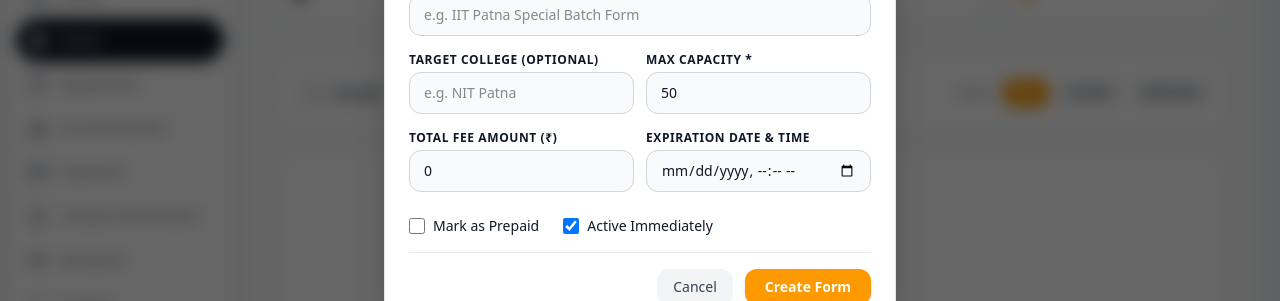
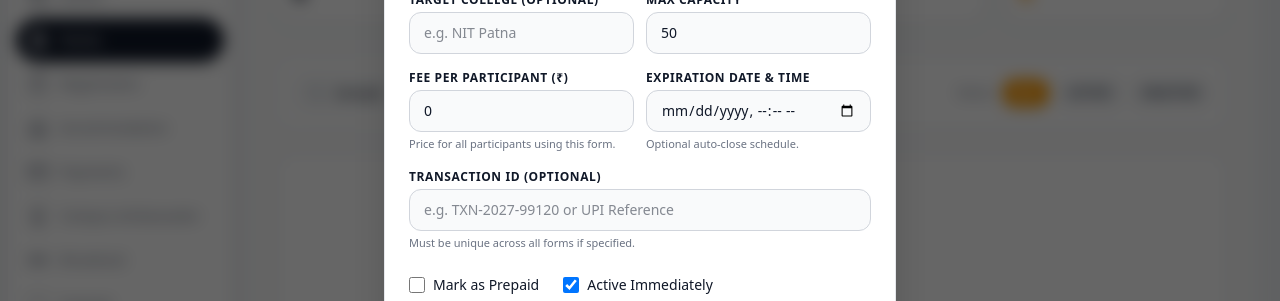
Before and after one commit to anweshaiitp-org/anweshaAdmin, a Next.js app: page /admin/forms in a window 1280 px wide. Both pictures are taken after typing "Sample" into the empty fields and a click on the button "Create New Form". Shown: the part 331-632 px from the top of the page. Built offline with nearby package versions, Linux system fonts and the light colour scheme; no server answers.

Commit message:
transactionId added in db

```diff
--- a/app/admin/forms/[formId]/page.tsx
+++ b/app/admin/forms/[formId]/page.tsx
@@ -116,6 +116,7 @@ export default function FormDetailPage({
         total_amount: formData.form.total_amount,
         is_prepaid: formData.form.is_prepaid,
         linked_payment_id: formData.form.linked_payment_id || '',
+        transaction_id: formData.form.transaction_id || '',
         expires_at: formData.form.expires_at ? formData.form.expires_at.substring(0, 16) : '',
         is_active: formData.form.is_active
       });
@@ -414,7 +415,7 @@ export default function FormDetailPage({
               </p>
             )}
 
-            <div className="grid grid-cols-2 sm:grid-cols-4 gap-4 mt-6 pt-4 border-t border-gray-200 dark:border-gray-700 text-sm">
+            <div className="grid grid-cols-2 sm:grid-cols-4 lg:grid-cols-5 gap-4 mt-6 pt-4 border-t border-gray-200 dark:border-gray-700 text-sm">
               <div>
                 <span className={`text-xs block ${dark ? 'text-gray-400' : 'text-gray-500'}`}>Event Name</span>
                 <span className="font-semibold text-amber-500">{eventData?.name || form.event_id}</span>
@@ -426,7 +427,7 @@ export default function FormDetailPage({
               </div>
 
               <div>
-                <span className={`text-xs block ${dark ? 'text-gray-400' : 'text-gray-500'}`}>Fee Override</span>
+                <span className={`text-xs block ${dark ? 'text-gray-400' : 'text-gray-500'}`}>Fee / Participant</span>
                 <span className="font-semibold">₹{form.total_amount}</span>
               </div>
 
@@ -436,6 +437,15 @@ export default function FormDetailPage({
                   {form.expires_at ? new Date(form.expires_at).toLocaleString() : 'Never'}
                 </span>
               </div>
+
+              {form.transaction_id && (
+                <div>
+                  <span className={`text-xs block ${dark ? 'text-gray-400' : 'text-gray-500'}`}>Transaction ID</span>
+                  <span className="font-semibold font-mono text-amber-400 text-xs truncate block" title={form.transaction_id}>
+                    {form.transaction_id}
+                  </span>
+                </div>
+              )}
             </div>
           </div>
 
@@ -980,7 +990,7 @@ export default function FormDetailPage({
                   {/* Fee Amount */}
                   <div>
                     <label className="block text-xs font-semibold uppercase tracking-wider mb-1.5">
-                      Total Fee Amount (₹)
+                      Fee per Participant (₹)
                     </label>
                     <div className="relative">
                       <FiDollarSign className="absolute left-3.5 top-1/2 -translate-y-1/2 text-gray-400" size={16} />
@@ -995,7 +1005,7 @@ export default function FormDetailPage({
                       />
                     </div>
                     <p className={`text-[11px] mt-1 ${dark ? 'text-gray-400' : 'text-gray-500'}`}>
-                      Standard event fee: ₹{eventData?.registration_fee || 0}. Set 0 for free entry.
+                      Price for all participants using this form. Standard event fee: ₹{eventData?.registration_fee || 0}. Set 0 for free entry.
                     </p>
                   </div>
 
@@ -1029,6 +1039,25 @@ export default function FormDetailPage({
                       Submissions will automatically close after this date. Leave blank to never expire.
                     </p>
                   </div>
+                </div>
+
+                {/* Transaction ID */}
+                <div>
+                  <label className="block text-xs font-semibold uppercase tracking-wider mb-1.5">
+                    Transaction ID (Optional)
+                  </label>
+                  <input
+                    type="text"
+                    value={editData.transaction_id || ''}
+                    onChange={(e) => setEditData({ ...editData, transaction_id: e.target.value })}
+                    placeholder="e.g. TXN-2027-891024 or UPI Reference"
+                    className={`w-full px-4 py-2.5 rounded-xl border text-sm outline-none transition-all ${
+                      dark ? 'bg-gray-900 border-gray-700 text-white focus:border-amber-500' : 'bg-gray-50 border-gray-300 text-gray-900 focus:border-amber-500'
+                    }`}
+                  />
+                  <p className={`text-[11px] mt-1 ${dark ? 'text-gray-400' : 'text-gray-500'}`}>
+                    Optional unique transaction reference for offline or external sponsor payment. Must be unique across all forms.
+                  </p>
                 </div>
               </div>
             </div>
--- a/app/admin/forms/page.tsx
+++ b/app/admin/forms/page.tsx
@@ -54,6 +54,7 @@ export default function FormsManagementPage() {
     total_amount: 0,
     is_prepaid: false,
     linked_payment_id: '',
+    transaction_id: '',
     expires_at: '',
     is_active: true
   });
@@ -180,6 +181,7 @@ export default function FormsManagementPage() {
         total_amount: 0,
         is_prepaid: false,
         linked_payment_id: '',
+        transaction_id: '',
         expires_at: '',
         is_active: true
       });
@@ -384,15 +386,27 @@ export default function FormsManagementPage() {
 
                       {/* Fee / Prepaid */}
                       <td className="py-4 px-4">
-                        <div className="font-semibold">₹{form.total_amount}</div>
-                        <div>
+                        <div className="font-semibold">
+                          ₹{form.total_amount} <span className="text-[11px] font-normal text-gray-400">/ person</span>
+                        </div>
+                        <div className="flex flex-col gap-0.5 mt-0.5">
                           {form.is_prepaid ? (
-                            <span className="text-[11px] font-bold text-emerald-500 bg-emerald-500/10 px-2 py-0.5 rounded-md uppercase tracking-wider">
+                            <span className="text-[11px] font-bold text-emerald-500 bg-emerald-500/10 px-2 py-0.5 rounded-md uppercase tracking-wider w-fit">
                               Prepaid
                             </span>
                           ) : (
                             <span className="text-[11px] font-medium text-gray-400">
                               Direct Pay
+                            </span>
+                          )}
+                          {form.transaction_id && (
+                            <span
+                              className={`text-[10px] font-mono truncate max-w-[140px] px-1.5 py-0.5 rounded ${
+                                dark ? 'bg-amber-500/10 text-amber-400' : 'bg-amber-50 text-amber-700'
+                              }`}
+                              title={`Transaction ID: ${form.transaction_id}`}
+                            >
+                              Tx: {form.transaction_id}
                             </span>
                           )}
                         </div>
@@ -559,7 +573,7 @@ export default function FormsManagementPage() {
 
               <div className="grid grid-cols-2 gap-3">
                 <div>
-                  <label className="block text-xs font-semibold uppercase tracking-wider mb-1">Total Fee Amount (₹)</label>
+                  <label className="block text-xs font-semibold uppercase tracking-wider mb-1">Fee per Participant (₹)</label>
                   <input
                     type="number"
                     min="0"
@@ -569,6 +583,9 @@ export default function FormsManagementPage() {
                       dark ? 'bg-gray-900 border-gray-700 text-white' : 'bg-gray-50 border-gray-300 text-gray-900'
                     }`}
                   />
+                  <p className={`text-[11px] mt-1 ${dark ? 'text-gray-400' : 'text-gray-500'}`}>
+                    Price for all participants using this form.
+                  </p>
                 </div>
 
                 <div>
@@ -581,7 +598,28 @@ export default function FormsManagementPage() {
                       dark ? 'bg-gray-900 border-gray-700 text-white' : 'bg-gray-50 border-gray-300 text-gray-900'
                     }`}
                   />
+                  <p className={`text-[11px] mt-1 ${dark ? 'text-gray-400' : 'text-gray-500'}`}>
+                    Optional auto-close schedule.
+                  </p>
                 </div>
+              </div>
+
+              <div>
+                <label className="block text-xs font-semibold uppercase tracking-wider mb-1">
+                  Transaction ID (Optional)
+                </label>
+                <input
+                  type="text"
+                  value={createData.transaction_id || ''}
+                  onChange={(e) => setCreateData({ ...createData, transaction_id: e.target.value })}
+                  placeholder="e.g. TXN-2027-99120 or UPI Reference"
+                  className={`w-full px-3.5 py-2.5 rounded-xl border text-sm outline-none ${
+                    dark ? 'bg-gray-900 border-gray-700 text-white' : 'bg-gray-50 border-gray-300 text-gray-900'
+                  }`}
+                />
+                <p className={`text-[11px] mt-1 ${dark ? 'text-gray-400' : 'text-gray-500'}`}>
+                  Must be unique across all forms if specified.
+                </p>
               </div>
 
               <div className="flex items-center gap-6 pt-2">
--- a/types/forms.ts
+++ b/types/forms.ts
@@ -8,6 +8,7 @@ export interface CustomFormSummary {
   current_uses: number;
   total_amount: number;
   is_prepaid: boolean;
+  transaction_id?: string;
   is_active: boolean;
   expires_at?: string;
   created_at?: string;
@@ -25,6 +26,7 @@ export interface CustomFormDetail {
   total_amount: number;
   is_prepaid: boolean;
   linked_payment_id?: string;
+  transaction_id?: string;
   is_active: boolean;
   expires_at?: string;
   created_at?: string;
@@ -40,6 +42,8 @@ export interface CreateFormPayload {
   total_amount?: number;
   is_prepaid?: boolean;
   linked_payment_id?: string;
+  transaction_id?: string;
+  transactionId?: string;
   expires_at?: string;
   is_active?: boolean;
 }
@@ -52,6 +56,8 @@ export interface UpdateFormPayload {
   total_amount?: number;
   is_prepaid?: boolean;
   linked_payment_id?: string;
+  transaction_id?: string;
+  transactionId?: string;
   expires_at?: string;
   is_active?: boolean;
 }
```
